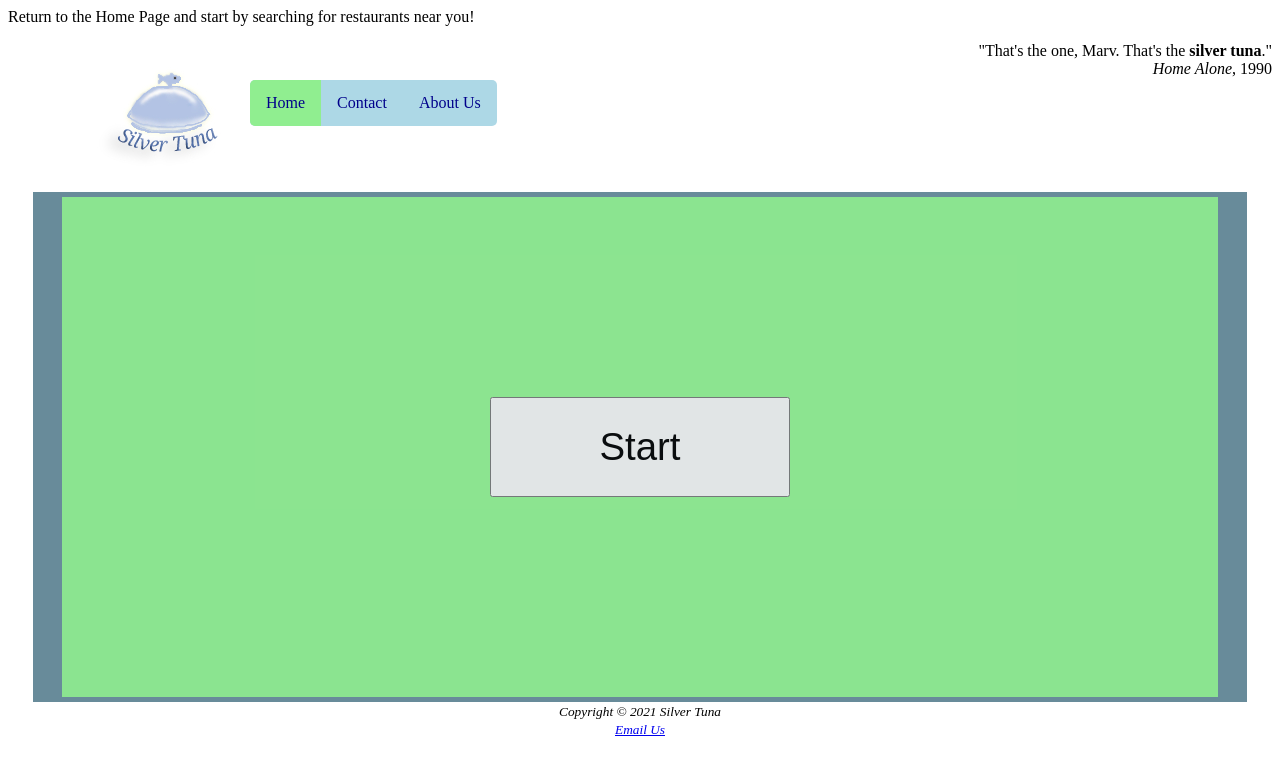
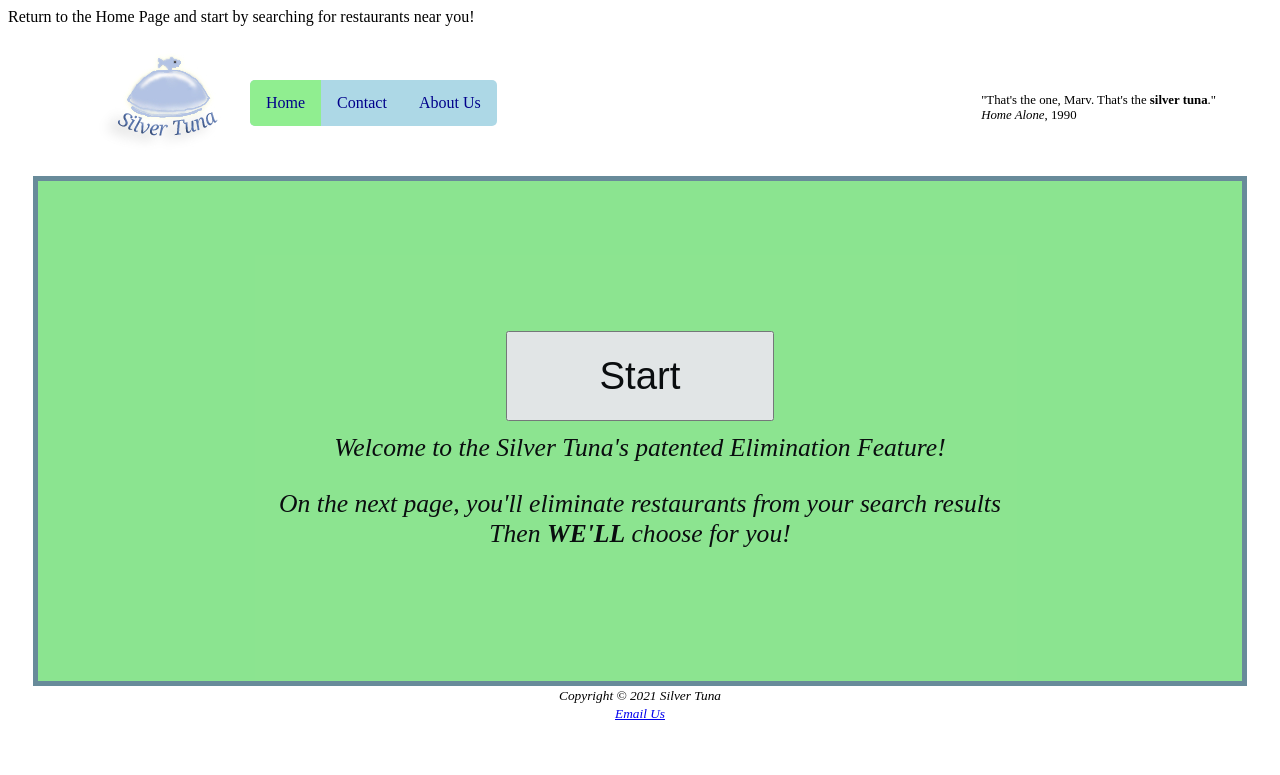
Before and after one commit to Cook393/SilverTuna, a PHP site: page /pages/elimination.php in a window 1280 px wide. Shown: the top 775 px of the page. Run offline with PHP 8.4, Linux system fonts and the light colour scheme; some libraries are stand-ins or nearby versions.

Commit message:
Fixed "blue box" and added description to Start button for Elimination feature

```diff
--- a/css/elimination.css
+++ b/css/elimination.css
@@ -135,28 +135,50 @@ tr:nth-of-type(odd) { background-color: #fcf1d1; }
 .topChoices, .ourPick{
   float: left;
   width: 47%;
-  height: 500px;
+  height: auto;
   position: relative;
   overflow: hidden;
   padding: 20px;
+  padding-bottom: 100px;
 }
 
 .overlay{
-  width: 96%;
-  margin: auto;
+  width: 100%;
   background-color: lightgreen;
   box-sizing: border-box;
-  justify-content: center;
-  z-index: 999;
-  display: flex;
+  text-align: center;
   align-items: center;
   height: 500px;
   opacity: 90%;
-  padding: 5px;
+  padding-right: 10px;
+  padding-left: 10px;
+  padding-top: 150px;
+  display: block;
+  margin-left: auto;
+  margin-right: auto;
+}
+
+.overlayText{
+  color: black;
+  font-size: 2vw;
+  font-style: italic;
 }
 
 #submitButton, #resultsButton{
-  width: 300px;
-  height: 100px;
+  width: 21vw;
+  height: 7vw;
   font-size: 3vw;
 }
+
+.motto {
+  font-size: 1vw;
+  height:auto;
+  float: right;
+  right: 5vw;
+  overflow: hidden;
+  border-radius: 5px;
+  margin: 0;
+  padding: 0;
+  position: absolute;
+  top: 80px;
+}
--- a/pages/elimination.php
+++ b/pages/elimination.php
@@ -5,7 +5,7 @@
 	<link rel="shortcut icon" href="../images/logo2.jpg">
 	<title>Silver Tuna</title>
 	<meta charset="utf-8">
-	<meta name="viewport" content="width=device-width, initial-scale=2.0">
+	<meta name="viewport" content="width=device-width, initial-scale=1.0">
 	<meta http-equiv="X-UA-Compatible" content="IE=edge,chrome=1">
 	<meta name="HandheldFriendly" content="true">
     <script src="//code.jquery.com/jquery-1.12.4.js"></script>
@@ -27,15 +27,23 @@
 			<li><a href="../pages/about.html">About Us</a></li>
 		</ul>
 	</nav>
+</header>
 	<div class="motto">
 		<p>"That's the one, Marv. That's the <b>silver tuna</b>." <br> <i>Home Alone</i>, 1990  </p>
 	</div>
-</header>
 <main id="main">
 	<div class="overlay">
     	<button id="submitButton">Start</button>
-	</div>
-	<script src="../js/elimination.js"></script>
+	    	<p>
+	    		<div class="overlayText">
+    	Welcome to the Silver Tuna's patented Elimination Feature!
+    	<p>
+    		On the next page, you'll eliminate restaurants from your search results
+    		<br>Then <b>WE'LL</b> choose for you!
+    </div>
+    </div>
+		<script src="../js/elimination.js"></script>
+
 </main>
 <footer>
 	<small>Copyright &copy; 2021 Silver Tuna
```
